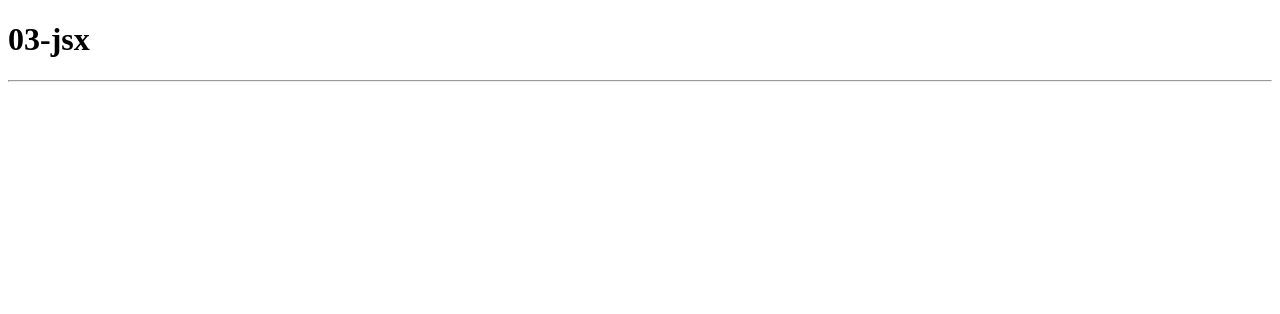
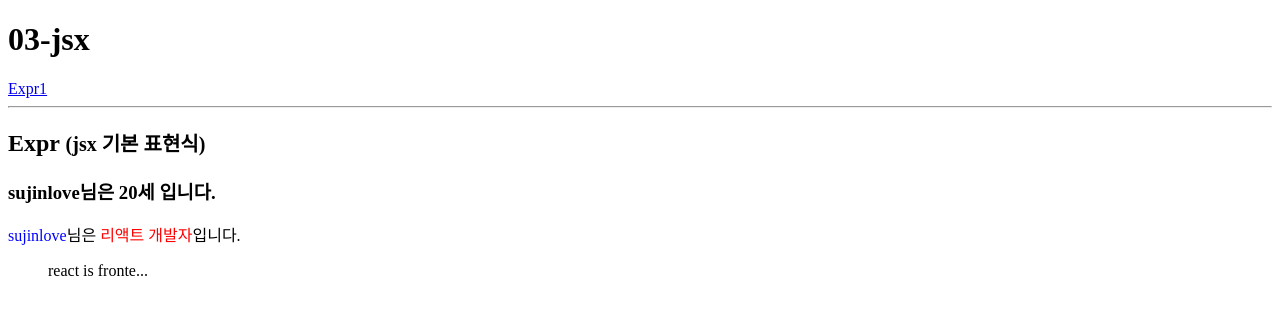
Before and after one commit to sujinlove/react_study, a React (Create React App) app in the folder react03_jsx/: page /expr in a window 1280 px wide. Shown: the top 314 px of the page. Built offline with nearby package versions, Linux system fonts and the light colour scheme.

Commit message:
Add Expr1 project - practice jsx syntax

```diff
--- a/react03_jsx/src/App.js
+++ b/react03_jsx/src/App.js
@@ -3,15 +3,20 @@ import React from "react";
 // yarn add react-router-dom
 // route 기능을 위한 패키지에서 Route 함수와 Link 함수, Switch 함수만 골라서 참조
 import { Route, Link, Switch } from "react-router-dom";
+import Expr1 from "./components/Expr1";
+
+/* 각 예제별 컴포넌트 import */
 
 function App() {
   return (
     <div>
       <h1>03-jsx</h1>
       {/* Link 구성 */}
+      <Link to="/expr">Expr1</Link>
       <hr />
 
       {/* 각 예제별 페이지 Route 적용 */}
+      <Route path="/expr" component={Expr1} exact={true} />
     </div>
   );
 }
--- /dev/null
+++ b/react03_jsx/src/components/Expr1.js
@@ -0,0 +1,46 @@
+import React from "react";
+
+/* jsx 기본 표현식 연습 */
+
+const Expr1 = () => {
+  /* 사용자 정의 변수 */
+  const name = "sujinlove";
+  const age = 19;
+  const color = "#f00";
+  const message = "react is frontend framework";
+
+  /* 직접 정의한 함수 */
+  const myEllipsis = (message, len) => {
+    let str = message;
+    if (str.length > len) {
+      str = str.substring(0, len) + "...";
+    }
+    return str;
+  };
+
+  return (
+    // jsx : react 에서 자체개발한 자바스크립트 확장 문법.
+    // 프로젝트 생성시에 프로젝트 내부에 WebPack 이라는 도구와 바벨이라는 도구가 함께 설치된다.
+    // 이 도구에 의해 JSX 는 document.write(...) 형태의 문법으로 변환된다.
+    <div>
+      <h2>
+        Expr <small>(jsx 기본 표현식)</small>
+      </h2>
+
+      {/* 기본 변수 출력하기 - 간단한 사칙연산 가능 */}
+      <h3>
+        {name}님은 {age + 1}세 입니다.
+      </h3>
+      <p>
+        <font color="#00f">{name}</font>님은&nbsp;
+        {/* HTML 속성에 변수를 출력할 경우 따옴표를 사용할 수 없다. */}
+        <font color={color}>리액트 개발자</font>입니다.
+      </p>
+
+      {/* 사용자 정의 함수 호출하기 */}
+      <blockquote>{myEllipsis(message, 15)}</blockquote>
+    </div>
+  );
+};
+
+export default Expr1;
--- a/react03_jsx/src/index.js
+++ b/react03_jsx/src/index.js
@@ -3,7 +3,14 @@ import ReactDOM from "react-dom";
 import App from "./App";
 import * as serviceWorker from "./serviceWorker";
 
-ReactDOM.render(<App />, document.getElementById("root"));
+import { BrowserRouter } from "react-router-dom";
+
+ReactDOM.render(
+  <BrowserRouter>
+    <App />
+  </BrowserRouter>,
+  document.getElementById("root")
+);
 
 // If you want your app to work offline and load faster, you can change
 // unregister() to register() below. Note this comes with some pitfalls.
```
Also changed, not shown: 1 other file (tests, documents, lock files or other folders).
